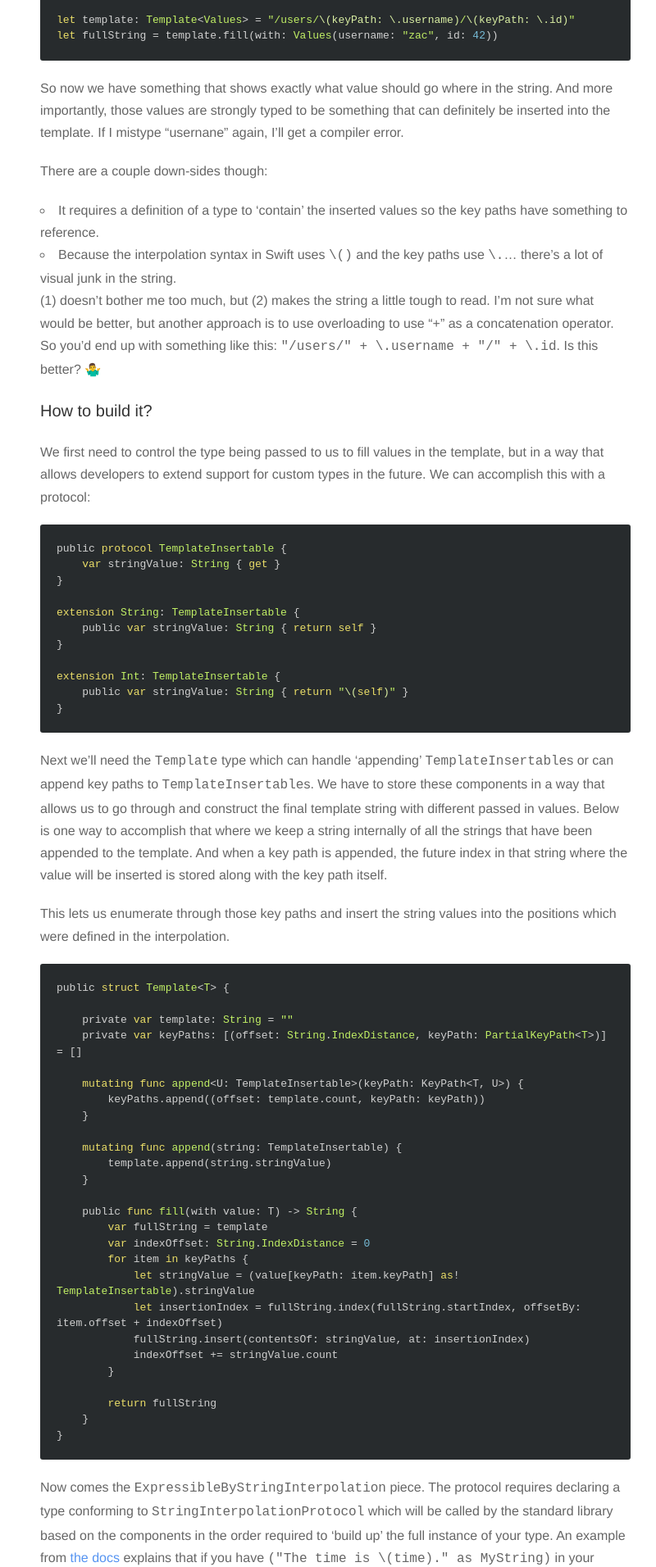
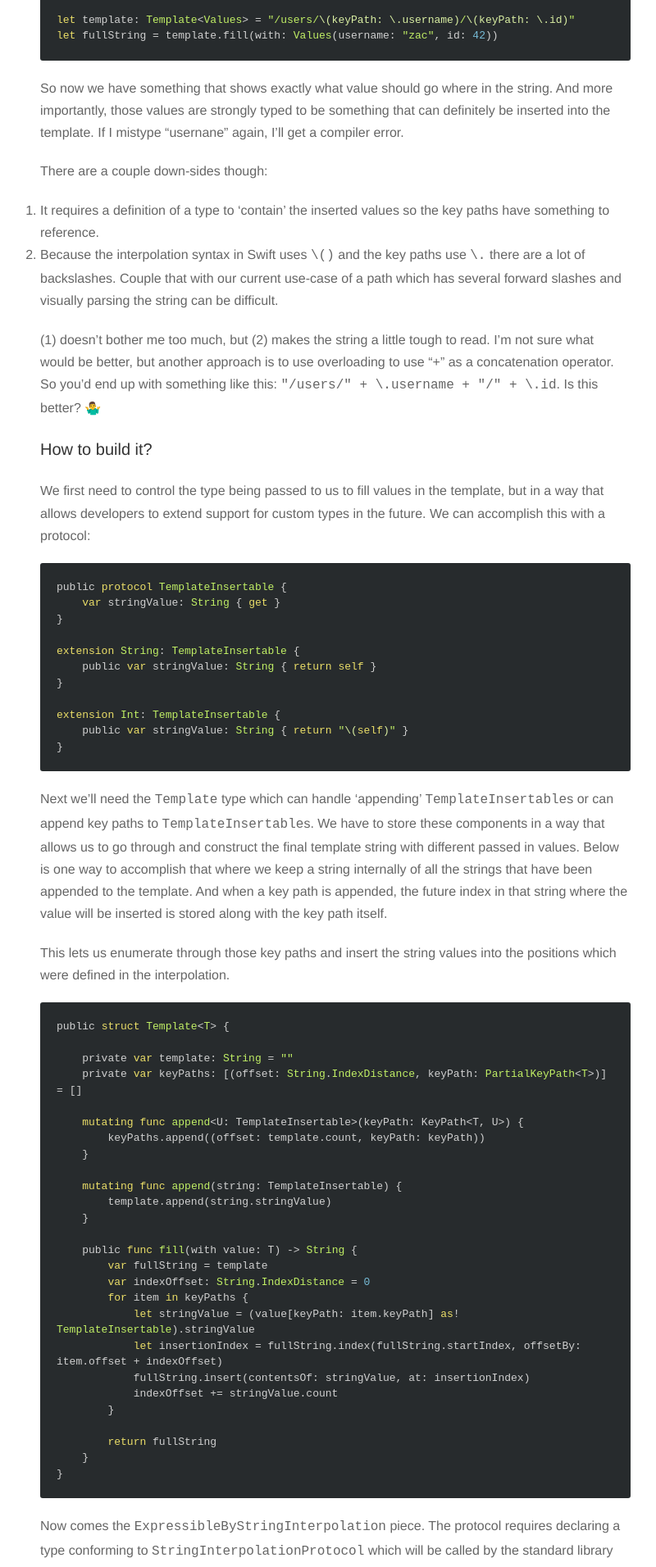
Before and after one commit to zac/zacwhite.com, a Jekyll site: the page built from _posts/2019-05-13-template-swift.md, in a window 1280 px wide. Shown: the part 1150-3062 px from the top of the page at 82% size, without its empty margins (231-1031 px from the left). Built offline with Jekyll 4.4.1, drawn with Linux system fonts in a browser that asks for light colours; nearby versions of some CDN libraries.

Commit message:
Some updates

```diff
--- a/_includes/share.html
+++ b/_includes/share.html
@@ -1,9 +1 @@
 <a class="twitter" href="https://twitter.com/intent/tweet?text={{ site.domain_name }}{{ page.url }} - {{page.title}} by @{{ site.authorTwitter }}"><span class="icon-twitter"> Tweet</span></a>
-
-<a class="facebook" href="#" onclick="
-    window.open(
-      'https://www.facebook.com/sharer/sharer.php?u='+encodeURIComponent(location.href),
-      'facebook-share-dialog',
-      'width=626,height=436');
-    return false;"><span class="icon-facebook-rect"> Share</span>
-</a>
--- a/_posts/2019-05-13-template-swift.md
+++ b/_posts/2019-05-13-template-swift.md
@@ -45,7 +45,7 @@ So now we have something that shows exactly what value should go where in the st
 There are a couple down-sides though:
 
 1. It requires a definition of a type to 'contain' the inserted values so the key paths have something to reference.
-2. Because the interpolation syntax in Swift uses `\()` and the key paths use `\.`... there's a lot of visual junk in the string.
+2. Because the interpolation syntax in Swift uses `\()` and the key paths use `\.` there are a lot of backslashes. Couple that with our current use-case of a path which has several forward slashes and visually parsing the string can be difficult.
 
 (1) doesn't bother me too much, but (2) makes the string a little tough to read. I'm not sure what would be better, but another approach is to use overloading to use "+" as a concatenation operator. So you'd end up with something like this: `"/users/" + \.username + "/" + \.id`. Is this better? 🤷‍♂️
 
--- a/assets/css/style.css
+++ b/assets/css/style.css
@@ -151,7 +151,8 @@ a,
 }
 
 ul 	{ margin:0; padding:0; }
-li	{ list-style-type:circle; list-style-position:inside; }
+ol 	{ margin:0; padding:0 0 20px 0; }
+ul.li	{ list-style-type:circle; list-style-position:inside; }
 
 /* Line Height */
 #post-body, p { line-height:1.7; }
```
Also changed, not shown: index.md (+1 -1 lines).
